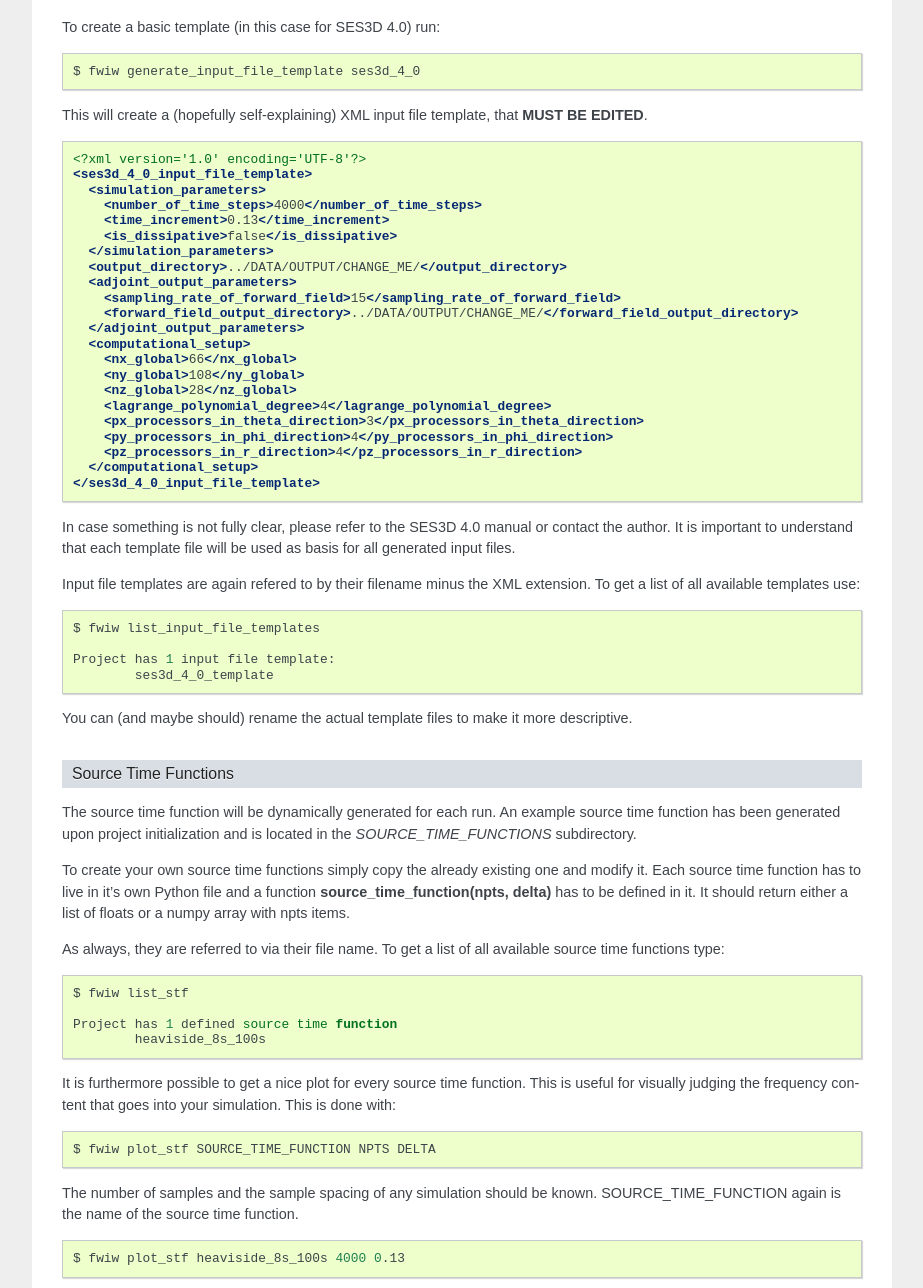
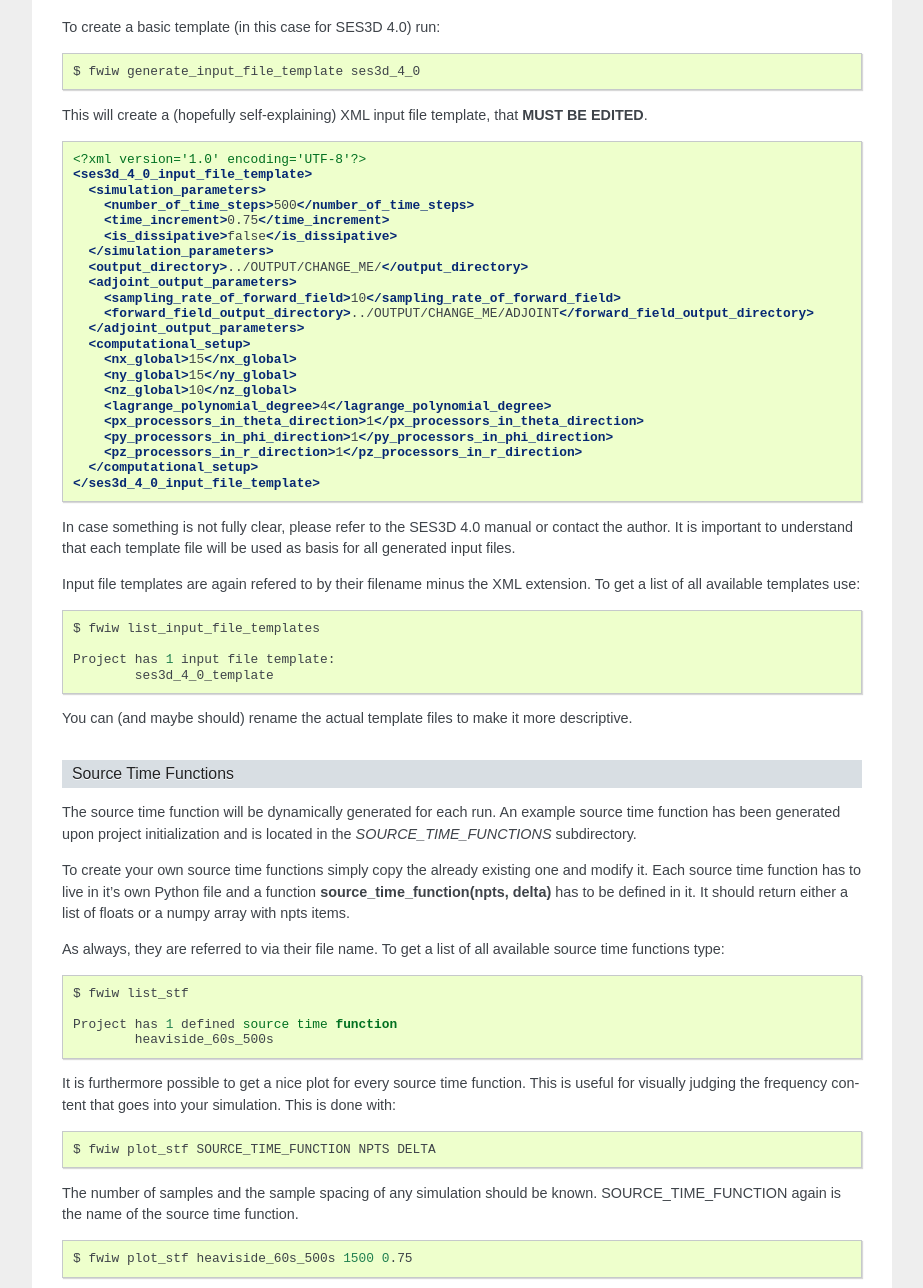
Before and after one commit to krischer/LASIF, a Sphinx documentation site: the page built from doc/index.rst, in a window 1280 px wide and 1400 px high, scrolled down 6224 px, cut to the strip 0-1288 px from the top of the window. Shown: the whole strip, without its empty margins (198-1121 px from the left). Built offline with Sphinx 7.4.7, drawn with Linux system fonts in a browser that asks for light colours; formulas are drawn with MathJax 3; some of the changed text lies outside the part shown.

Commit message:
Changed some values to have an example that can run on a single machine.

```diff
--- a/doc/index.rst
+++ b/doc/index.rst
@@ -51,7 +51,7 @@ This will create the following directory structure::
     |-- MODELS
     |-- OUTPUT
     |-- SOURCE_TIME_FUNCTIONS
-    |   |-- heaviside_8s_100s.py
+    |   |-- heaviside_60s_500s.py
     |-- STATIONS
     |   |-- RESP
     |   |-- SEED
@@ -501,23 +501,23 @@ This will create a (hopefully self-explaining) XML input file template, that **M
     <?xml version='1.0' encoding='UTF-8'?>
     <ses3d_4_0_input_file_template>
       <simulation_parameters>
-        <number_of_time_steps>4000</number_of_time_steps>
-        <time_increment>0.13</time_increment>
+        <number_of_time_steps>500</number_of_time_steps>
+        <time_increment>0.75</time_increment>
         <is_dissipative>false</is_dissipative>
       </simulation_parameters>
-      <output_directory>../DATA/OUTPUT/CHANGE_ME/</output_directory>
+      <output_directory>../OUTPUT/CHANGE_ME/</output_directory>
       <adjoint_output_parameters>
-        <sampling_rate_of_forward_field>15</sampling_rate_of_forward_field>
-        <forward_field_output_directory>../DATA/OUTPUT/CHANGE_ME/</forward_field_output_directory>
+        <sampling_rate_of_forward_field>10</sampling_rate_of_forward_field>
+        <forward_field_output_directory>../OUTPUT/CHANGE_ME/ADJOINT</forward_field_output_directory>
       </adjoint_output_parameters>
       <computational_setup>
-        <nx_global>66</nx_global>
-        <ny_global>108</ny_global>
-        <nz_global>28</nz_global>
+        <nx_global>15</nx_global>
+        <ny_global>15</ny_global>
+        <nz_global>10</nz_global>
         <lagrange_polynomial_degree>4</lagrange_polynomial_degree>
-        <px_processors_in_theta_direction>3</px_processors_in_theta_direction>
-        <py_processors_in_phi_direction>4</py_processors_in_phi_direction>
-        <pz_processors_in_r_direction>4</pz_processors_in_r_direction>
+        <px_processors_in_theta_direction>1</px_processors_in_theta_direction>
+        <py_processors_in_phi_direction>1</py_processors_in_phi_direction>
+        <pz_processors_in_r_direction>1</pz_processors_in_r_direction>
       </computational_setup>
     </ses3d_4_0_input_file_template>
 
@@ -557,7 +557,7 @@ available source time functions type:
     $ fwiw list_stf
 
     Project has 1 defined source time function
-            heaviside_8s_100s
+            heaviside_60s_500s
 
 
 It is furthermore possible to get a nice plot for every source time function.
@@ -573,7 +573,7 @@ SOURCE_TIME_FUNCTION again is the name of the source time function.
 
 .. code-block:: bash
 
-    $ fwiw plot_stf heaviside_8s_100s 4000 0.13
+    $ fwiw plot_stf heaviside_60s_500s 1500 0.75
 
 
 .. plot::
@@ -587,8 +587,8 @@ SOURCE_TIME_FUNCTION again is the name of the source time function.
         trace.filter("lowpass", freq=freqmax, corners=5)
         trace.filter("highpass", freq=freqmin, corners=2)
         return trace.data
-    data = filtered_heaviside(4000, 0.13, 1.0 / 100.0, 1.0 / 8.0)
-    fwiw.visualization.plot_tf(data, 0.13)
+    data = filtered_heaviside(1500, 0.75, 1.0 / 500.0, 1.0 / 60.0)
+    fwiw.visualization.plot_tf(data, 0.75)
 
 
 Input File Generation
@@ -626,7 +626,7 @@ the project.
 
     $ fwiw list_stf
     Project has 1 defined source time function:
-            heaviside_8s_100s
+            heaviside_60s_500s
 
 
 Once everything is figured out, actual input files can be generated with:
@@ -634,7 +634,7 @@ Once everything is figured out, actual input files can be generated with:
 .. code-block:: bash
 
     $ fwiw generate_input_files GCMT_event_AZORES_ISLANDS_REGION_Mag_6.1_2007-4-7-7-9 \
-        ses3d_4_0_template normal_simulation heaviside_8s_100s
+        ses3d_4_0_template normal_simulation heaviside_60s_500s
 
     Written files to '.../OUTPUT/input_files___ses3d_4_0_template___2013-03-26T20:04:24.005713'.
 
```
Also changed, not shown: 2 other files.
